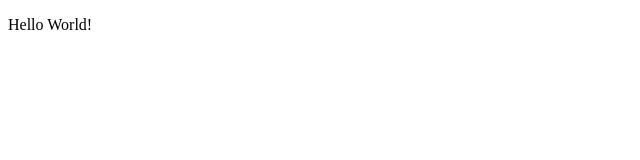
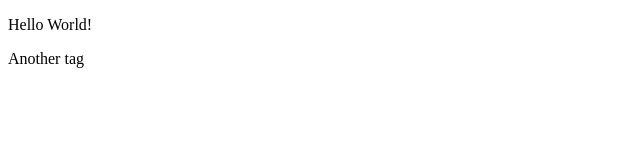
Before and after one commit to bhines01/javascript-project-1, a plain HTML site: page index.html in a window 1280 px wide. Shown: the full height of the page, 0-640 px from the left. Drawn offline with Linux system fonts and the light colour scheme.

Commit message:
added a p tag

```diff
--- a/index.html
+++ b/index.html
@@ -8,5 +8,6 @@
   </head>
   <body>
     <p>Hello World!</p>
+    <p>Another tag</p>
   </body>
 </html>
```
